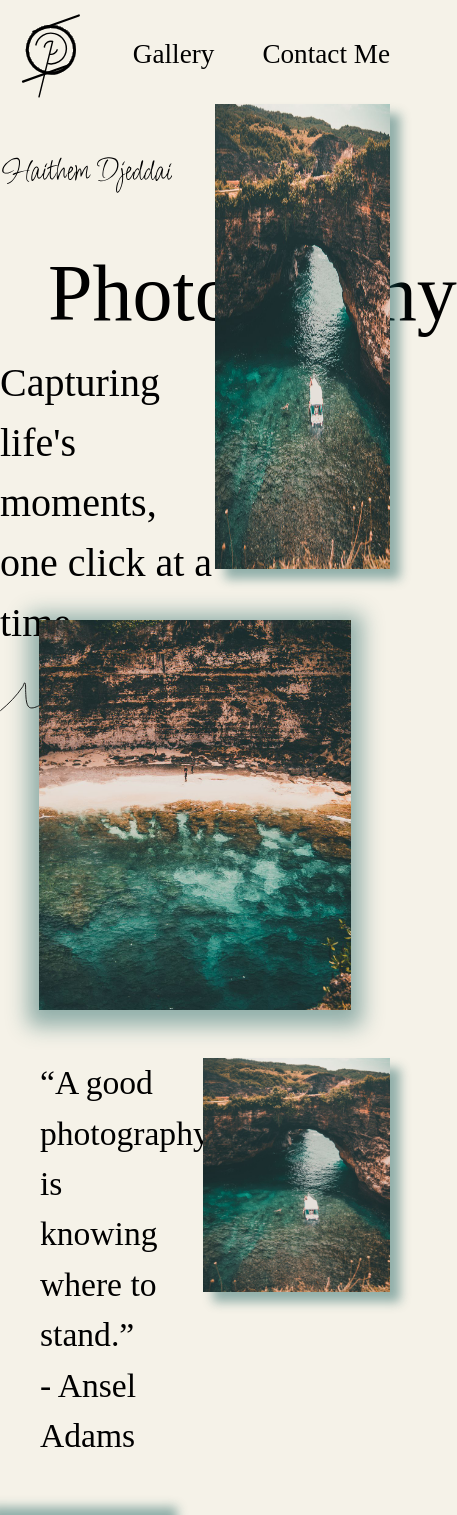
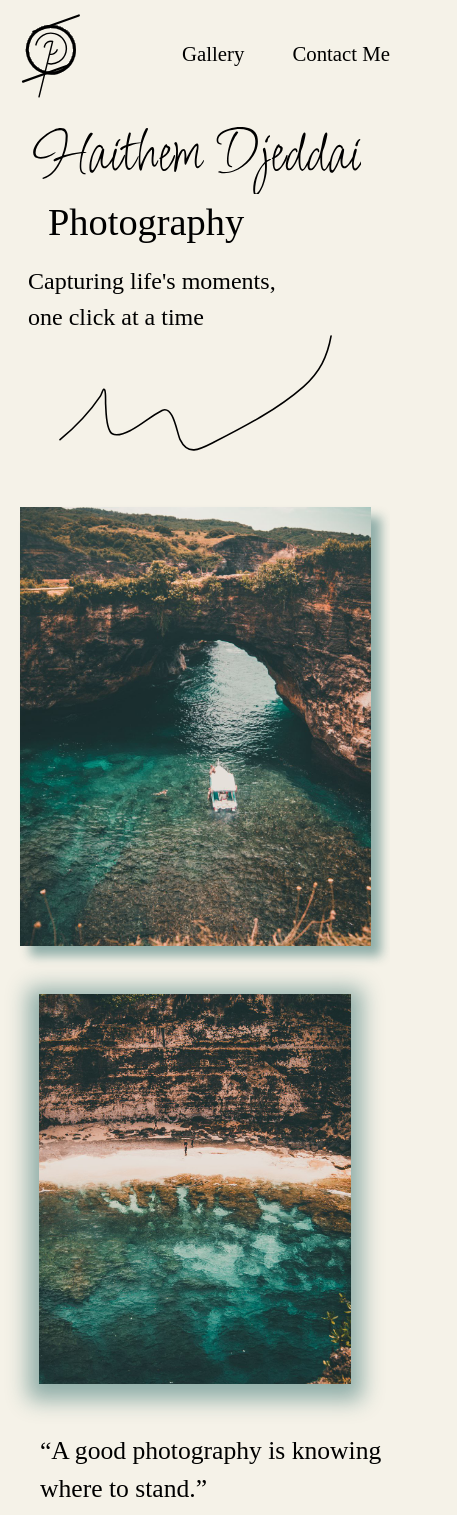
Before and after one commit to Dionyzian/Photography-Portfolio-Haithem-Djeddai-, a React (Vite) app: page / in a window 390 px wide. Shown: the top 1515 px of the page, 457 px wide, since content can reach past the window. Built offline with nearby package versions, Linux system fonts and the light colour scheme; a web font is replaced by a local one.

Commit message:
better responsiveness on mobile screens

```diff
--- a/src/App.jsx
+++ b/src/App.jsx
@@ -10,44 +10,43 @@ import img4 from './assets/img-4.jpg'
 
 
 function App() {
-
   return (
     <div className="max-w-[1000px] mx-auto">
 
       <header className='flex justify-between items-center mt-1'>
-        <a href="#"><Logo className='' /></a>
+        <a href="#"><Logo className='w-[100px] h-[100px]' /></a>
 
         <nav>
           <ul className='flex gap-12'>
-            <li><a className='text-[1.7rem]' href="#">Gallery</a></li>
-            <li><a className='text-[1.7rem]' href="#">Contact Me</a></li>
+            <li><a className='text-[1.3rem] lg:text-[1.7rem]' href="#">Gallery</a></li>
+            <li><a className='text-[1.3rem] lg:text-[1.7rem]' href="#">Contact Me</a></li>
           </ul>
         </nav>
       </header>
 
       <main className=''>
-        <div className='flex justify-between'>
-          <div className='w-[55%]'>
-            <HaithemDjeddai className='w-[80%] h-[25%]' />
-            <h1 className='text-[5rem] ml-12' >Photography</h1>
-            <p className='text-[2.5rem]'>Capturing life's moments, <br /> one click at a time</p>
-            <WavyLine className='w-[70%] h-fit ml-auto mr-[8em]' />
+        <div className='flex flex-col md:flex-row md:justify-between'>
+          <div className='w-full md:w-[55%] mb-[3.5rem] md:mb-0 md:mr-8'>
+            <HaithemDjeddai className='mx-auto w-[85%] h-[23vw] lg:h-[22%] lg:mx-0' />
+            <h1 className='text-[2.4rem] ml-12 lg:text-[4.3rem]' >Photography</h1>
+            <p className='text-[1.5rem] ml-7 lg:ml-0 lg:text-[2.3rem] lg:leading-10 mt-3'>Capturing life's moments, <br /> one click at a time</p>
+            <WavyLine className='w-[70%] h-fit mx-auto lg:ml-auto md:mr-[8em]' />
           </div>
 
-          <div className='w-[45%]'>
-            <img className='h-[90%] w-[100%] shadow-1' src={img1} alt="" />
+          <div className='w-full md:w-[45%]'>
+            <img className='h-[90%] w-[90%] mx-auto lg:w-[100%] shadow-1' src={img1} alt="" />
           </div>
         </div>
 
-        <img className='w-[80%] mx-auto shadow-3' src={img2} alt="" />
+        <img className='w-[80%] mx-auto shadow-3 mt-12 md:mt-16' src={img2} alt="" />
 
-        <div className='flex justify-between mt-12'>
-          <div className='w-[48%]'>
-            <p className='text-[2.1rem] mb-[3.5rem] ml-10'>“A good photography is knowing where to stand.” <br /> - Ansel Adams</p>
-            <img className='h-[90%] shadow-2' src={img3} alt="" />
+        <div className='flex flex-col md:flex-row md:justify-between mt-12'>
+          <div className='w-full md:w-[48%]'>
+            <p className='text-[1.6rem] lg:text-[2.1rem] mb-[3.5rem] ml-10'>“A good photography is knowing where to stand.” <br /> - Ansel Adams</p>
+            <img className='h-[70%] w-[80%] mx-auto lg:w-full shadow-2' src={img3} alt="" />
           </div>
 
-          <img className='w-[48%] h-[90%] shadow-1' src={img4} alt="" />
+          <img className='w-[80%] mx-auto md:w-[48%] h-[90%] shadow-4 mt-12 md:mt-0' src={img4} alt="" />
         </div>
 
       </main>
--- a/src/index.css
+++ b/src/index.css
@@ -33,4 +33,8 @@ body {
   box-shadow: 0px 5px 20px 11px rgba(24, 94, 94, 0.45);
 }
 
+.shadow-4 {
+  box-shadow: 10px -10px 10px rgba(24, 94, 94, 0.45);
+}
+
 /*************/
```
Also changed, not shown: src/assets/haithem-djeddai.svg.
